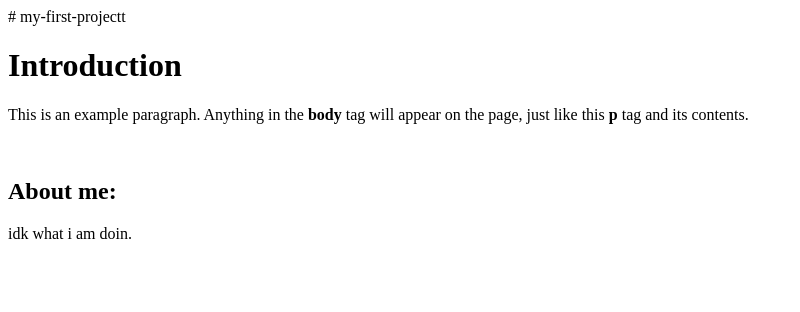
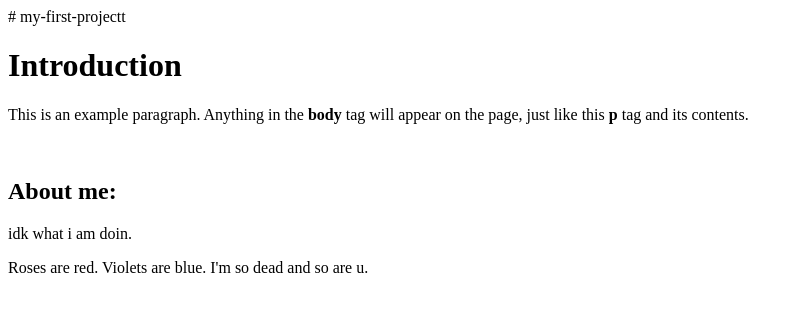
Before and after one commit to CenitaAbrs/my-first-projectt, a plain HTML site: page Index.html in a window 1280 px wide. Shown: the whole page, without its empty margins (0-800 px from the left). Drawn offline with Linux system fonts and the light colour scheme.

Commit message:
Update Index.html

```diff
--- a/Index.html
+++ b/Index.html
@@ -10,6 +10,7 @@
     <br/>
     <h2> About me: </h2>
     <p> idk what i am doin. </p>
+    <p> Roses are red. Violets are blue. I'm so dead and so are u. </p>
 
   </body>
 </html>
```
